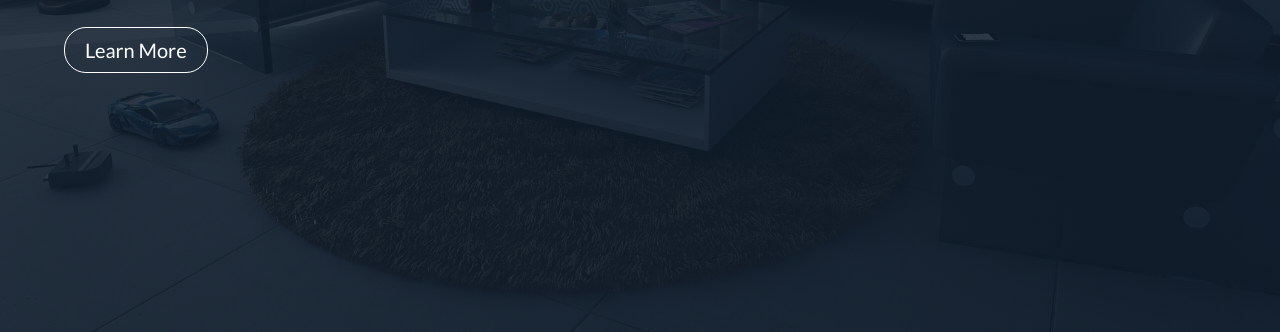
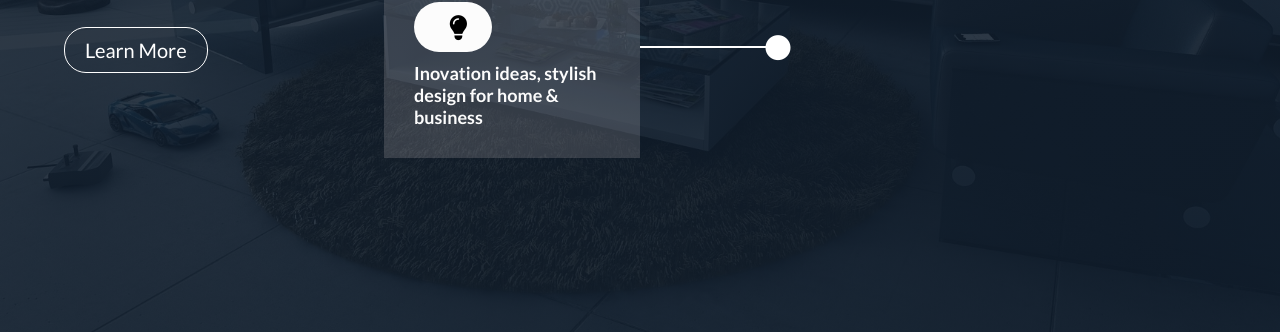
Before and after one commit to KaranMeghe/interiror-designing-landing-page, a plain HTML site: page index.html in a window 1280 px wide. Shown: the part 468-800 px from the top of the page. Drawn offline with Linux system fonts and the light colour scheme; a web font is replaced by a local one.

Commit message:
section header complete

```diff
--- a/css/style.css
+++ b/css/style.css
@@ -90,7 +90,7 @@ a {
 }
 
 .heading-primary .heading-primary-i {
-  color: #c69963;
+  /* color: #c69963; */
 }
 
 .btn-white {
@@ -134,7 +134,7 @@ a {
 }
 
 .text-primary-i {
-  color: #c69963;
+  /* color: #c69963; */
 }
 
 .box-1-vr-line {
@@ -153,5 +153,50 @@ a {
   top: 54%;
   font-size: 25px;
   z-index: 3;
-  color: #c69963;
+  color: #fff;
 }
+
+.box-2 {
+  position: absolute;
+  background-color: rgba(236, 225, 225, 0.169);
+  padding: 30px;
+  left: 30%;
+  top: 55%;
+  width: 20%;
+  z-index: 5;
+}
+
+.box-2-content .box-icon {
+  padding: 10px 0px;
+  width: 40%;
+  background-color: #fcfcfc;
+  border-radius: 40px;
+  font-size: 25px;
+  text-align: center;
+  margin-bottom: 10px;
+}
+
+.box-2-content .box-p {
+  color: #fcfcfc;
+  font-size: 18px;
+  font-weight: 700;
+}
+.box-2-vr-line {
+  border-bottom: 2px solid #fff;
+  height: 10vh;
+  width: 10%;
+  background-color: transparent;
+  position: absolute;
+  left: 50%;
+  top: 54.5%;
+  z-index: 1;
+}
+
+.box-2-circle {
+  position: absolute;
+  left: 59.8%;
+  top: 62.5%;
+  font-size: 25px;
+  z-index: 3;
+  color: #fff;
+}
--- a/index.html
+++ b/index.html
@@ -75,6 +75,23 @@
       <div class="box-1-circle">
         <i class="fa-solid fa-circle"></i>
       </div>
+
+      <div class="box-2">
+        <div class="box-2-content">
+          <div class="box-icon">
+            <i class="fa-solid fa-lightbulb"></i>
+          </div>
+          <div class="box-p">
+            Inovation ideas,
+            <span class="text-primary-i">stylish design</span> for home &
+            business
+          </div>
+        </div>
+      </div>
+      <div class="box-2-vr-line"></div>
+      <div class="box-2-circle">
+        <i class="fa-solid fa-circle"></i>
+      </div>
       <!-- end of boxes -->
     </header>
     <!-- End of section header -->
```
